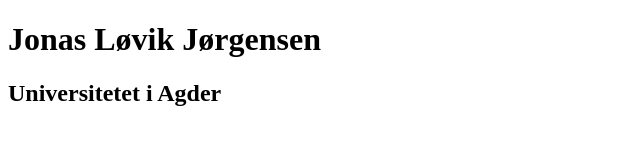
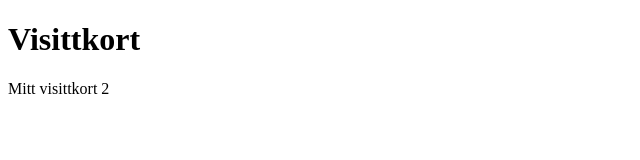
Before and after one commit to FoxySquare/Visittkort-8B, a plain HTML site: page Docs/danielindex.html in a window 1280 px wide. Shown: the whole page, without its empty margins (0-640 px from the left). Drawn offline with Linux system fonts and the light colour scheme.

Commit message:
third commit DM

```diff
--- a/Docs/index.html
+++ b/Docs/danielindex.html
@@ -3,10 +3,10 @@
 <head>
     <meta charset="utf-8">
     <meta name="viewport" content="width=device-width, initial-scale=1">
-    <title>(Visittkort Jonas Løvik Jørgensen)</title>
+    <title>Daniel Davik Møgster</title>
     </head>
     <body>
-    <h1>Jonas Løvik Jørgensen</h1>
-    <h2>Universitetet i Agder</h2>
+    <h1>Visittkort</h1>
+    <p>Mitt visittkort 2</p>
     </body>
     </html>
```
